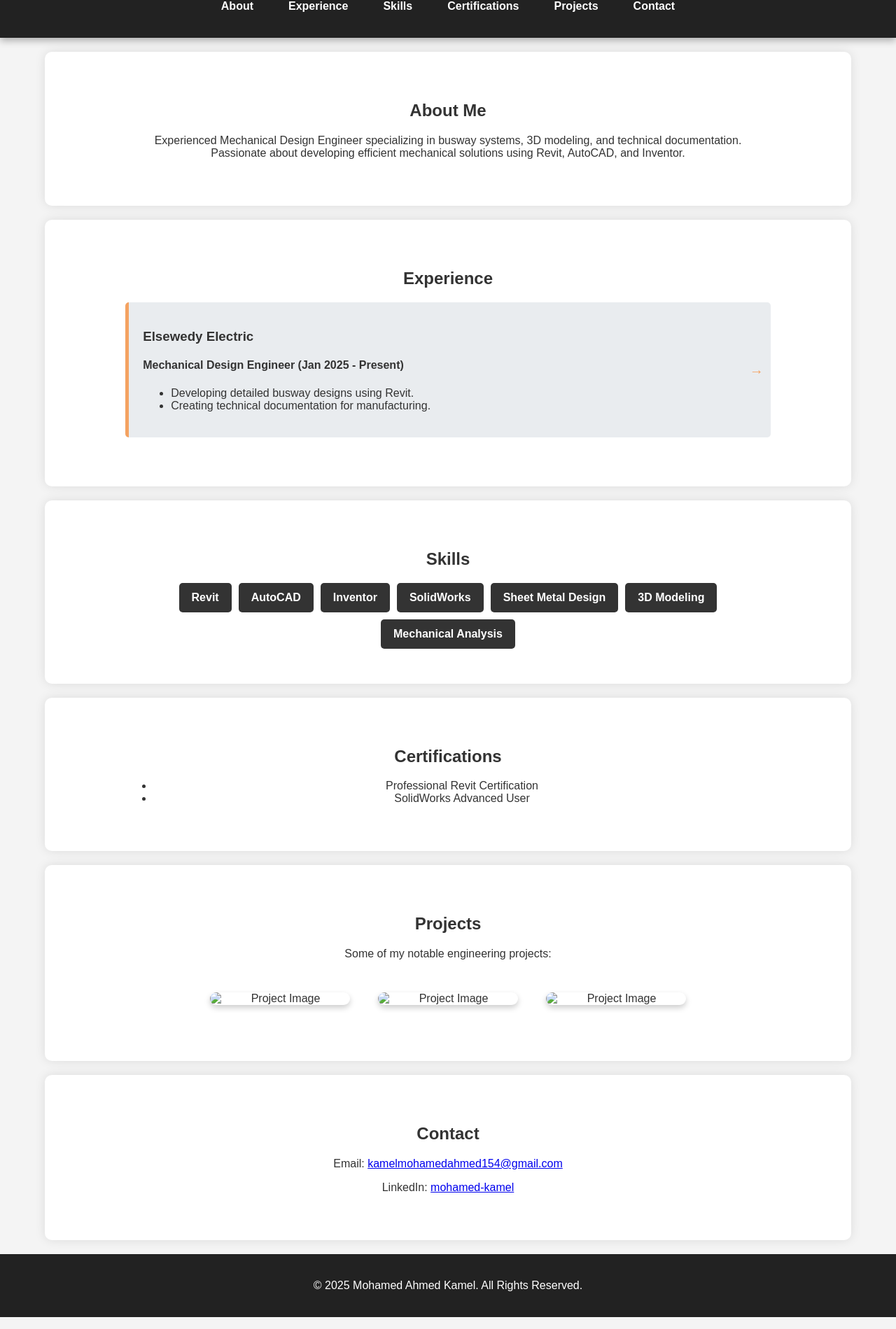
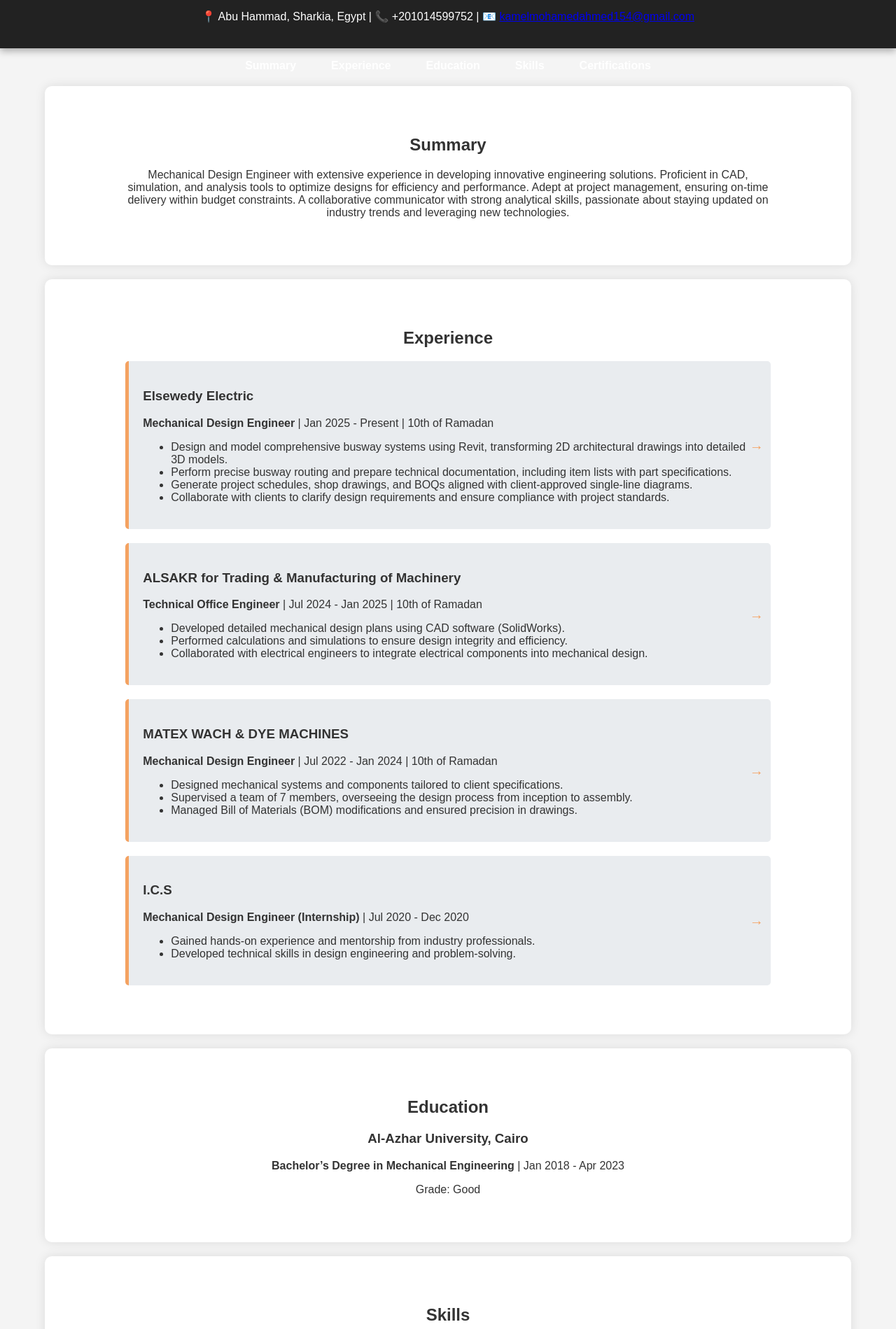
Before and after one commit to mohamed-kamel-ops/mohamed, a plain HTML site: page index.html in a window 1280 px wide. Shown: the part 170-2069 px from the top of the page at 70% size. Drawn offline with Linux system fonts and the light colour scheme.

Commit message:
Update index.html

```diff
--- a/index.html
+++ b/index.html
@@ -5,45 +5,91 @@
     <meta name="viewport" content="width=device-width, initial-scale=1.0">
     <title>Mohamed Ahmed Kamel - Portfolio</title>
     <link rel="stylesheet" href="style.css">
-    <link rel="icon" type="image/jpeg" href="mohamed.jpeg">
-    <script src="https://kit.fontawesome.com/a076d05399.js" crossorigin="anonymous"></script>
 </head>
 <body>
+
 <header>
     <div class="container">
-            <img src="mohamed.jpeg" alt="Mohamed Ahmed Kamel" class="profile-pic">
+        <img src="images/mohamed.jpeg" alt="Mohamed Ahmed Kamel" class="profile-pic">
         <h1>Mohamed Ahmed Kamel</h1>
-            <p>Mechanical Design Engineer | Busway Design Specialist</p>
-            <nav>
-                <ul>
-                    <li><a href="#about">About</a></li>
-                    <li><a href="#experience">Experience</a></li>
-                    <li><a href="#skills">Skills</a></li>
-                    <li><a href="#certifications">Certifications</a></li>
-                    <li><a href="#projects">Projects</a></li>
-                    <li><a href="#contact">Contact</a></li>
-                </ul>
-            </nav>
+        <h2>Mechanical Design Engineer</h2>
+        <p>📍 Abu Hammad, Sharkia, Egypt | 📞 +201014599752 | 📧 <a href="mailto:kamelmohamedahmed154@gmail.com">kamelmohamedahmed154@gmail.com</a></p>
     </div>
 </header>
 
-    <section id="about" class="section">
+<nav>
+    <ul>
+        <li><a href="#summary" class="active">Summary</a></li>
+        <li><a href="#experience">Experience</a></li>
+        <li><a href="#education">Education</a></li>
+        <li><a href="#skills">Skills</a></li>
+        <li><a href="#certifications">Certifications</a></li>
+    </ul>
+</nav>
+
+<section id="summary" class="section">
     <div class="container">
-            <h2>About Me</h2>
-            <p>Experienced Mechanical Design Engineer specializing in busway systems, 3D modeling, and technical documentation. Passionate about developing efficient mechanical solutions using Revit, AutoCAD, and Inventor.</p>
+        <h2>Summary</h2>
+        <p>Mechanical Design Engineer with extensive experience in developing innovative engineering solutions. Proficient
+        in CAD, simulation, and analysis tools to optimize designs for efficiency and performance. Adept at project
+        management, ensuring on-time delivery within budget constraints. A collaborative communicator with strong
+        analytical skills, passionate about staying updated on industry trends and leveraging new technologies.</p>
     </div>
 </section>
 
 <section id="experience" class="section">
     <div class="container">
         <h2>Experience</h2>
+
         <div class="experience-item">
             <h3>Elsewedy Electric</h3>
-                <h4>Mechanical Design Engineer (Jan 2025 - Present)</h4>
+            <p><strong>Mechanical Design Engineer</strong> | Jan 2025 - Present | 10th of Ramadan</p>
             <ul>
-                    <li>Developing detailed busway designs using Revit.</li>
-                    <li>Creating technical documentation for manufacturing.</li>
+                <li>Design and model comprehensive busway systems using Revit, transforming 2D architectural drawings into detailed 3D models.</li>
+                <li>Perform precise busway routing and prepare technical documentation, including item lists with part specifications.</li>
+                <li>Generate project schedules, shop drawings, and BOQs aligned with client-approved single-line diagrams.</li>
+                <li>Collaborate with clients to clarify design requirements and ensure compliance with project standards.</li>
             </ul>
+        </div>
+
+        <div class="experience-item">
+            <h3>ALSAKR for Trading & Manufacturing of Machinery</h3>
+            <p><strong>Technical Office Engineer</strong> | Jul 2024 - Jan 2025 | 10th of Ramadan</p>
+            <ul>
+                <li>Developed detailed mechanical design plans using CAD software (SolidWorks).</li>
+                <li>Performed calculations and simulations to ensure design integrity and efficiency.</li>
+                <li>Collaborated with electrical engineers to integrate electrical components into mechanical design.</li>
+            </ul>
+        </div>
+
+        <div class="experience-item">
+            <h3>MATEX WACH & DYE MACHINES</h3>
+            <p><strong>Mechanical Design Engineer</strong> | Jul 2022 - Jan 2024 | 10th of Ramadan</p>
+            <ul>
+                <li>Designed mechanical systems and components tailored to client specifications.</li>
+                <li>Supervised a team of 7 members, overseeing the design process from inception to assembly.</li>
+                <li>Managed Bill of Materials (BOM) modifications and ensured precision in drawings.</li>
+            </ul>
+        </div>
+
+        <div class="experience-item">
+            <h3>I.C.S</h3>
+            <p><strong>Mechanical Design Engineer (Internship)</strong> | Jul 2020 - Dec 2020</p>
+            <ul>
+                <li>Gained hands-on experience and mentorship from industry professionals.</li>
+                <li>Developed technical skills in design engineering and problem-solving.</li>
+            </ul>
+        </div>
+    </div>
+</section>
+
+<section id="education" class="section">
+    <div class="container">
+        <h2>Education</h2>
+        <div class="education-item">
+            <h3>Al-Azhar University, Cairo</h3>
+            <p><strong>Bachelor’s Degree in Mechanical Engineering</strong> | Jan 2018 - Apr 2023</p>
+            <p>Grade: Good</p>
         </div>
     </div>
 </section>
@@ -52,13 +98,11 @@
     <div class="container">
         <h2>Skills</h2>
         <div class="skills-container">
+            <span>SolidWorks</span>
             <span>Revit</span>
+            <span>Inventor</span>
             <span>AutoCAD</span>
-                <span>Inventor</span>
-                <span>SolidWorks</span>
-                <span>Sheet Metal Design</span>
-                <span>3D Modeling</span>
-                <span>Mechanical Analysis</span>
+            <span>Manufacturing Techniques</span>
         </div>
     </div>
 </section>
@@ -66,35 +110,44 @@
 <section id="certifications" class="section">
     <div class="container">
         <h2>Certifications</h2>
+
+        <div class="certification-item">
+            <h3>Certified SolidWorks Associate (CSWA)</h3>
+            <p>Dassault Systèmes | Oct 2021</p>
+        </div>
+
+        <div class="certification-item">
+            <h3>Lean Six Sigma Yellow Belt</h3>
+            <p>6sigmastudy - The Global Certification Body for Six Sigma | Feb 2021</p>
+        </div>
+
+        <div class="certification-item">
+            <h3>Operations Management Foundation</h3>
+            <p>Project Management Institute (PMI) | Mar 2025</p>
+        </div>
+
+        <div class="certification-item">
+            <h3>Revit for Design Professional</h3>
+            <p>LinkedIn Learning | Feb 2025</p>
+        </div>
+    </div>
+</section>
+
+<section id="languages" class="section">
+    <div class="container">
+        <h2>Languages</h2>
         <ul>
-                <li>Professional Revit Certification</li>
-                <li>SolidWorks Advanced User</li>
+            <li><strong>Arabic:</strong> Native</li>
+            <li><strong>English:</strong> B2</li>
         </ul>
     </div>
 </section>
 
-    <section id="projects" class="section">
-        <div class="container">
-            <h2>Projects</h2>
-            <p>Some of my notable engineering projects:</p>
-            <div id="project-gallery"></div>
-        </div>
-    </section>
-
-    <section id="contact" class="section">
-        <div class="container">
-            <h2>Contact</h2>
-            <p>Email: <a href="mailto:kamelmohamedahmed154@gmail.com">kamelmohamedahmed154@gmail.com</a></p>
-            <p>LinkedIn: <a href="https://linkedin.com/in/mohamed-kamel" target="_blank">mohamed-kamel</a></p>
-        </div>
-    </section>
-
 <footer>
-        <div class="container">
-            <p>&copy; 2025 Mohamed Ahmed Kamel. All Rights Reserved.</p>
-        </div>
+    <p>© 2025 Mohamed Ahmed Kamel | Designed for professional portfolio</p>
 </footer>
 
 <script src="script.js"></script>
+
 </body>
 </html>
```
Lines whose indentation alone changed are shown as unchanged.
